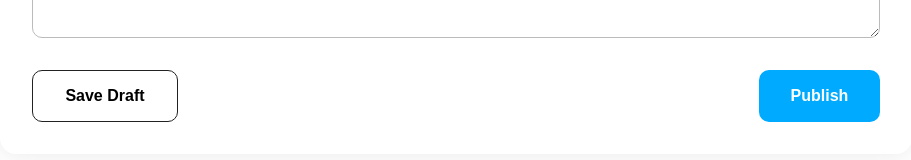
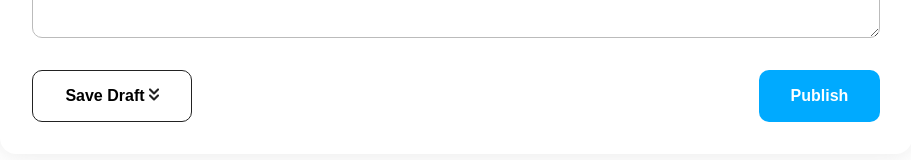
Before and after one commit to Santhoshinibs/Job-management, a React (Vite) app: page /create-job in a window 1280 px wide. Shown: the part 608-768 px from the top of the page, without its empty margins (182-1093 px from the left). Built offline with nearby package versions, Linux system fonts and the light colour scheme.

Commit message:
fix: corrected image imports for Netlify build

```diff
--- a/src/components/CreateJob.jsx
+++ b/src/components/CreateJob.jsx
@@ -1,7 +1,7 @@
 import React from "react";
 import "./style/CreateJob.css";
-
-import vector from "../assets/vector.png"; // go one folder up
+import SaveIcon from "../assets/Vector-save.png";
+import Vector from "../assets/Vector.png"; // go one folder up
 
 const CreateJob = () => {
   return (
@@ -49,12 +49,12 @@ const CreateJob = () => {
   <label>Salary Range</label>
   <div className="salary-range-inputs">
     <div className="input-with-icon">
-      <img src={vector} alt="sort" className="vector-icon" />
+      <img src={Vector} alt="sort" className="vector-icon" />
       <span className="rupee-symbol">₹</span>
       <input type="number" placeholder="0" />
     </div>
     <div className="input-with-icon">
-      <img src={vector} alt="sort" className="vector-icon" />
+      <img src={Vector} alt="sort" className="vector-icon" />
       <span className="rupee-symbol">₹</span>
       <input type="number" placeholder="12,00,000" />
     </div>
@@ -77,7 +77,7 @@ const CreateJob = () => {
         {/* Buttons */}
         <div className="buttons">
           <button type="button" className="save-draft">
-  Save Draft
+  Save Draft <img src={SaveIcon} alt="Save Icon" />
 </button>
 
           <button type="submit" className="publish">Publish</button>
```
